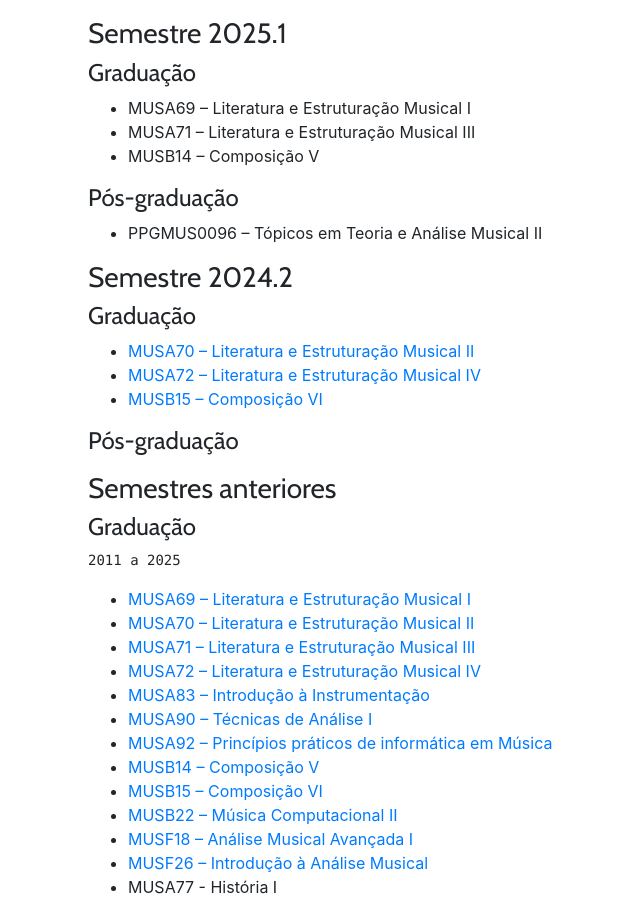
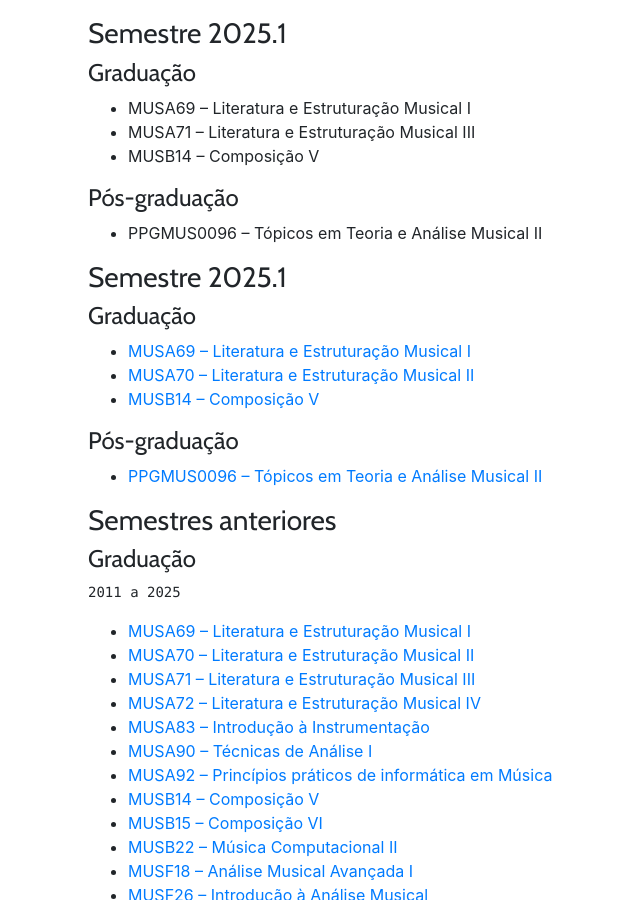
Before and after one commit to kroger/genosmus, a Jekyll site: the page built from _marcos/index.html, in a window 1280 px wide and 900 px high, scrolled down 496 px. Shown: the whole window, without its empty margins (12-652 px from the left). Built offline with Jekyll 4.4.1, drawn with Linux system fonts in a browser that asks for light colours; nearby versions of some CDN libraries.

Commit message:
Atualiza semestre e suas disciplinas

```diff
--- a/_data/docentes.yml
+++ b/_data/docentes.yml
@@ -2,8 +2,9 @@ marcos:
     nome: "Marcos Sampaio"
     website: "https://marcos.sampaio.me"
     email: "sampaio.marcos@ufba.br"
-    semestre: "2024.2"
+    semestre: "2025.1"
     atual:
+      - musa69
       - musa70
-      - musa72
-      - musb15
+      - musb14
+      - ppgmus0096
```
Also changed, not shown: _marcos/cronogramas/semestre.json (+5 -4 lines).
